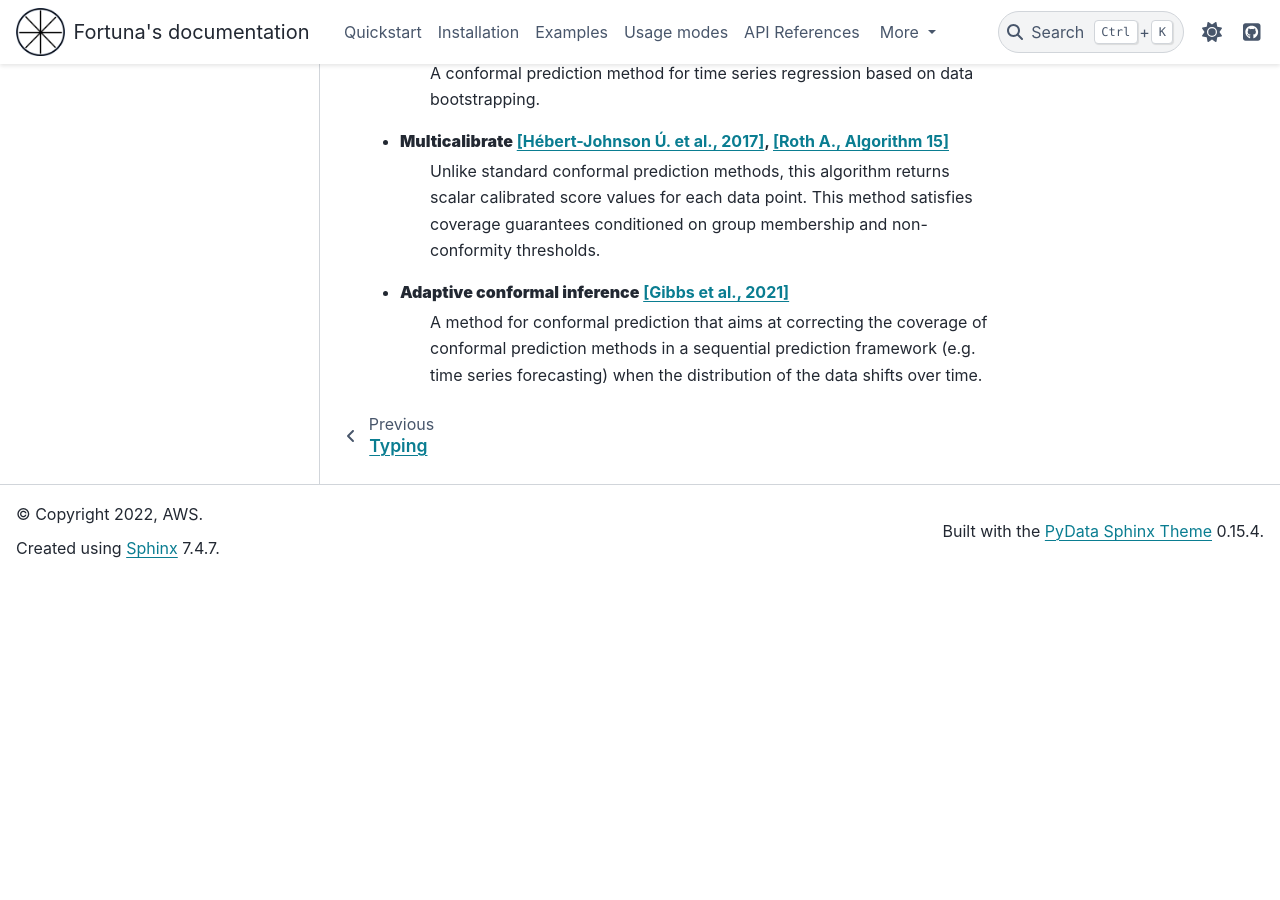
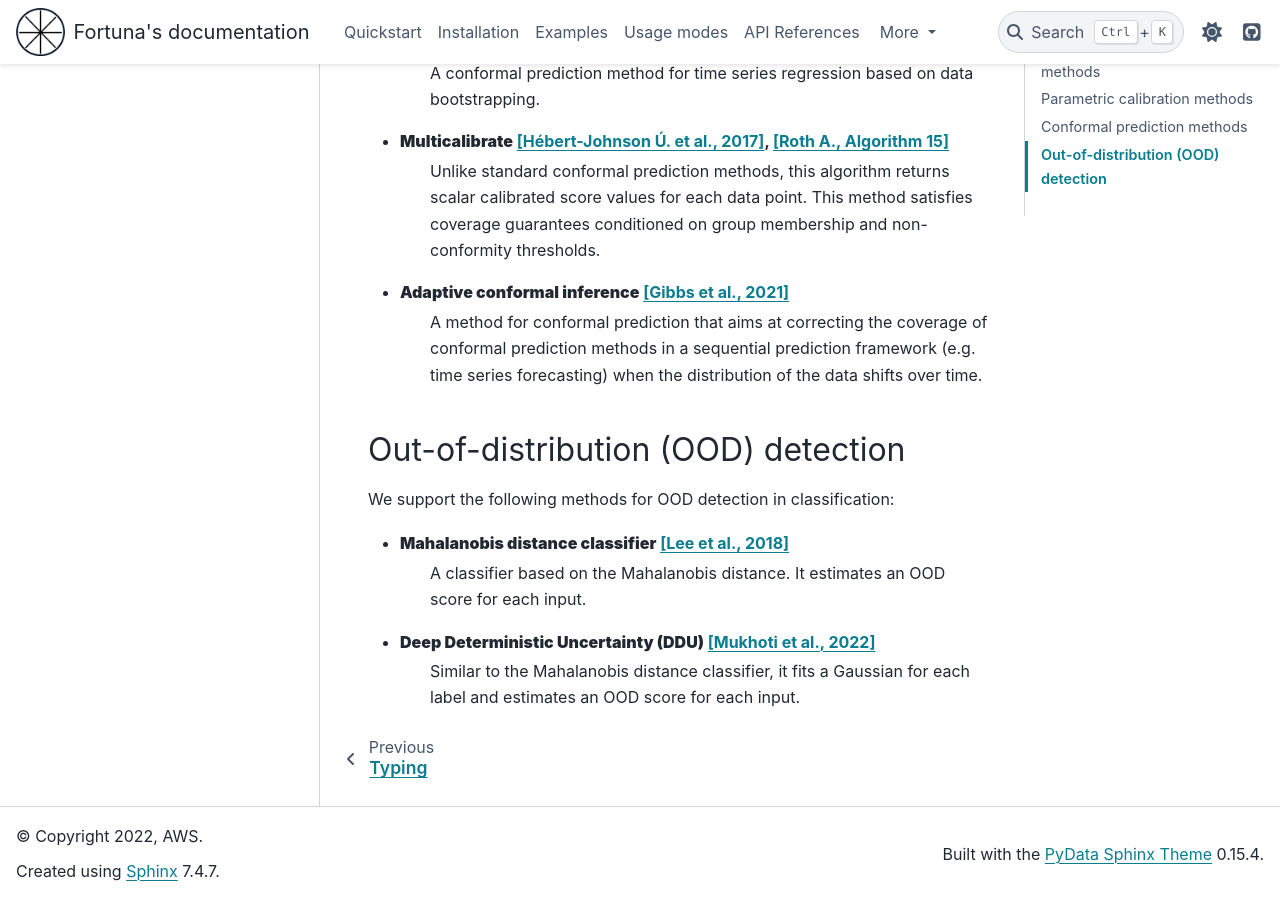
Before and after one commit to awslabs/fortuna, a Sphinx documentation site: the page built from docs/source/methods.rst, in a window 1280 px wide and 900 px high, scrolled down 2900 px. Built offline with Sphinx 7.4.7 and the PyData theme 0.15.4, drawn with Linux system fonts in a browser that asks for light colours; pages that are not in the unit, such as notebooks, are missing from menus; before the commit the page ends 3477 px from its top, so only the background shows below that.

Commit message:
Add OOD detection methods to the docs (#122)
* edit installation instructions in readme

* bump up version

* make small change in readme because of publish to pypi error

* bump up version

* add ood methods to doc

```diff
--- a/docs/source/methods.rst
+++ b/docs/source/methods.rst
@@ -97,3 +97,13 @@ For regression:
 - **Adaptive conformal inference** `[Gibbs et al., 2021] <https://proceedings.neurips.cc/paper/2021/hash/0d441de75945e5acbc865406fc9a2559-Abstract.html>`_
     A method for conformal prediction that aims at correcting the coverage of conformal prediction methods in a
     sequential prediction framework (e.g. time series forecasting) when the distribution of the data shifts over time.
+
+Out-of-distribution (OOD) detection
+-----------------------------------
+We support the following methods for OOD detection in classification:
+
+- **Mahalanobis distance classifier** `[Lee et al., 2018] <https://proceedings.neurips.cc/paper/2018/file/abdeb6f575ac5c6676b747bca8d09cc2-Paper.pdf>`_
+    A classifier based on the Mahalanobis distance. It estimates an OOD score for each input.
+
+- **Deep Deterministic Uncertainty (DDU)** `[Mukhoti et al., 2022] <https://arxiv.org/abs/2102.11582>`_
+    Similar to the Mahalanobis distance classifier, it fits a Gaussian for each label and estimates an OOD score for each input.
```
